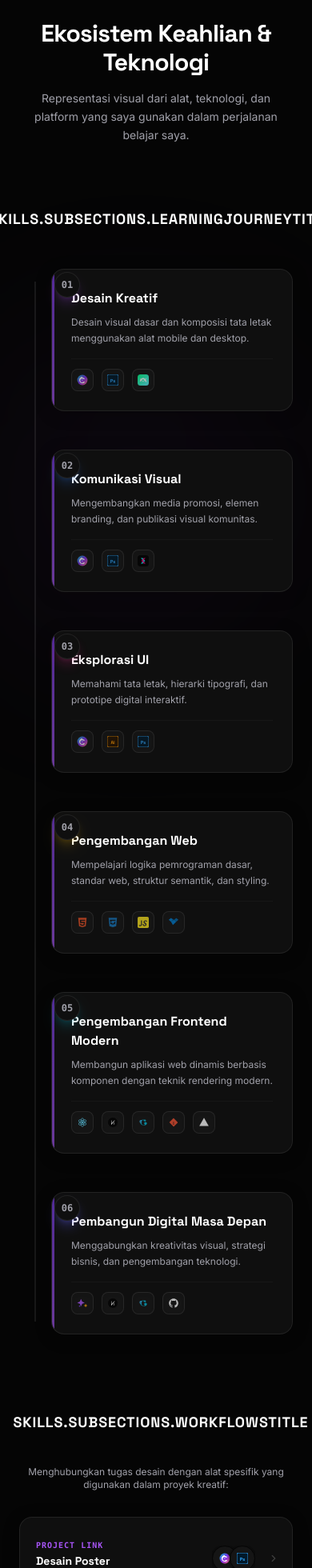
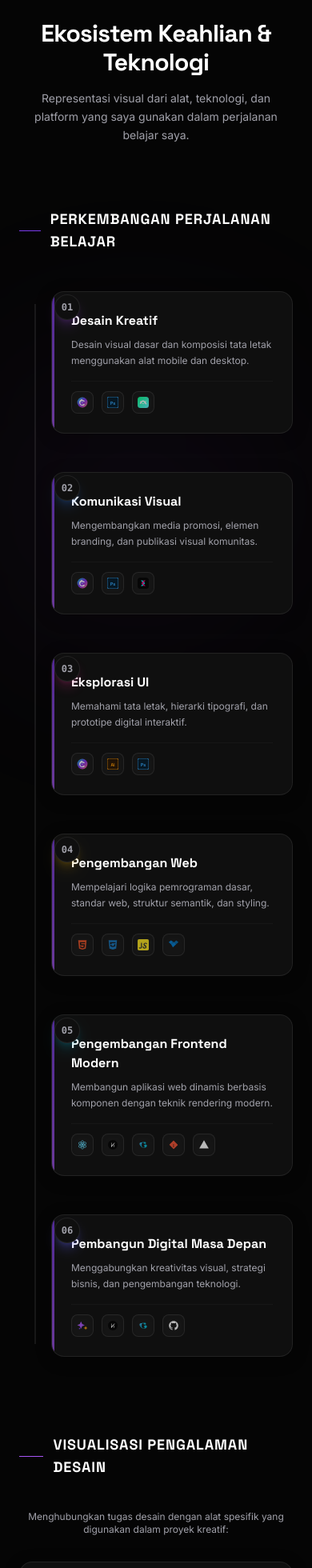
Before and after one commit to Mybuuuu/mybuuu, a Next.js app: page /1 in a window 390 px wide. Shown: the part 5764-7724 px from the top of the page at 80% size. Built offline with nearby package versions, Linux system fonts and the light colour scheme.

Commit message:
fix: resolve raw translation keys in Skills and adjust mobile portrait position

```diff
--- a/src/components/InteractivePortrait.tsx
+++ b/src/components/InteractivePortrait.tsx
@@ -111,7 +111,7 @@ export default function InteractivePortrait() {
         y: scrollParallaxY,
         willChange: 'transform',
       }}
-      className="lg:absolute lg:right-0 lg:top-1/2 lg:-translate-y-1/2 lg:w-[38vw] lg:h-[550px] max-lg:absolute max-lg:top-1/2 max-lg:-translate-y-1/2 max-lg:left-1/2 max-lg:-translate-x-1/2 max-lg:w-full max-lg:max-w-[280px] max-lg:h-[280px] max-lg:opacity-30 pointer-events-none select-none z-0 overflow-visible flex items-center justify-center"
+      className="lg:absolute lg:right-0 lg:top-1/2 lg:-translate-y-1/2 lg:w-[38vw] lg:h-[550px] max-lg:absolute max-lg:top-[44%] max-lg:-translate-y-1/2 max-lg:left-[54%] max-lg:-translate-x-1/2 max-lg:w-full max-lg:max-w-[280px] max-lg:h-[280px] max-lg:opacity-30 pointer-events-none select-none z-0 overflow-visible flex items-center justify-center"
     >
       {/* Behind-portrait static aurora glow */}
       <div className="absolute inset-0 flex items-center justify-center overflow-visible opacity-15 blur-[100px] z-0">
--- a/src/components/Skills.tsx
+++ b/src/components/Skills.tsx
@@ -230,7 +230,7 @@ export default function Skills() {
           <div className="flex items-center gap-3 mb-12 justify-center lg:justify-start">
             <span className="h-px w-8 bg-accent-primary" />
             <h3 className="font-space font-extrabold text-lg md:text-xl text-white uppercase tracking-wider">
-              {t('skills.subsections.learningJourneyTitle')}
+              {t('skills.ecosystem.journey.title')}
             </h3>
           </div>
 
@@ -296,7 +296,7 @@ export default function Skills() {
           <div className="flex items-center gap-3 mb-10 justify-center lg:justify-start">
             <span className="h-px w-8 bg-accent-secondary" />
             <h3 className="font-space font-extrabold text-lg md:text-xl text-white uppercase tracking-wider">
-              {t('skills.subsections.workflowsTitle')}
+              {t('skills.ecosystem.workflows.title')}
             </h3>
           </div>
 
```
